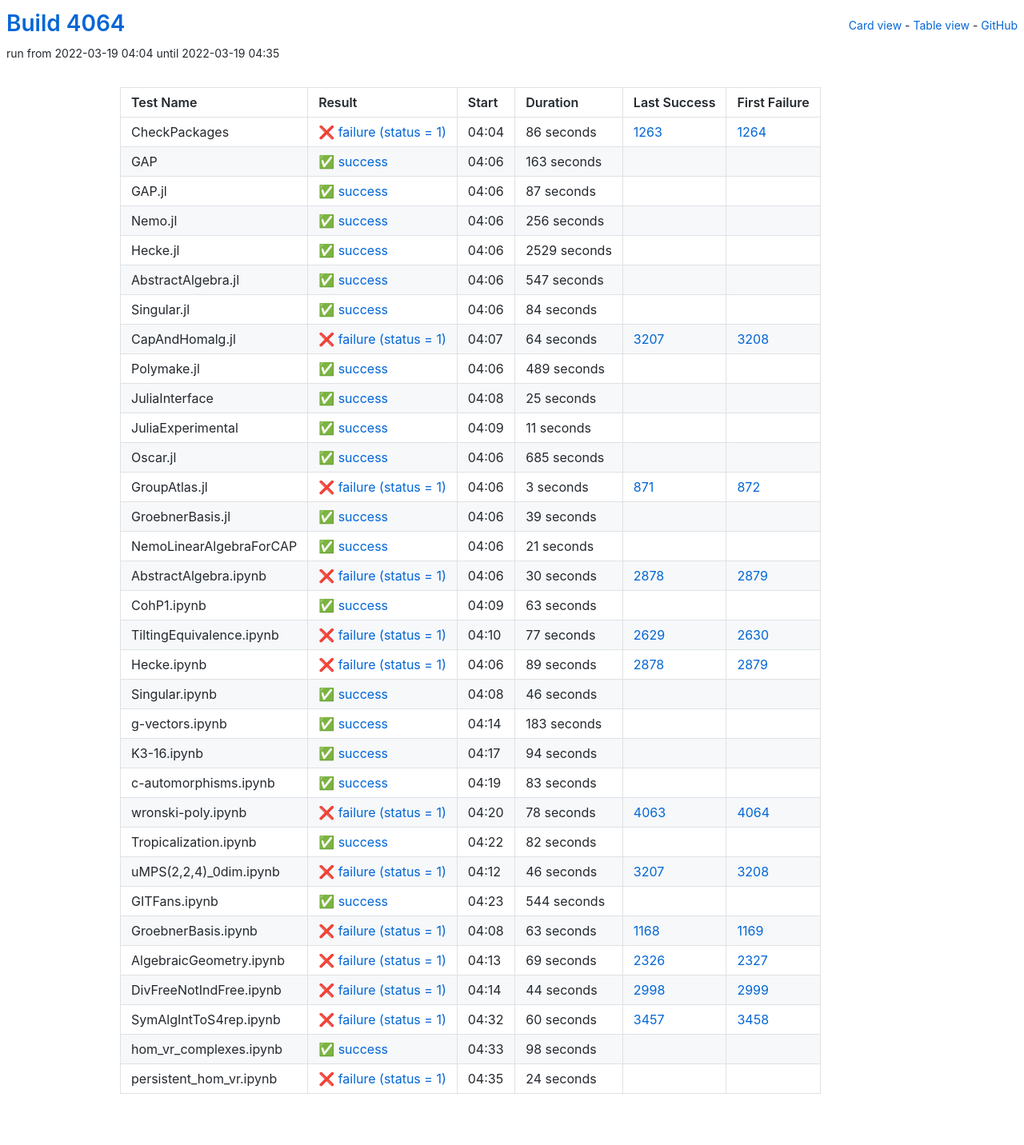
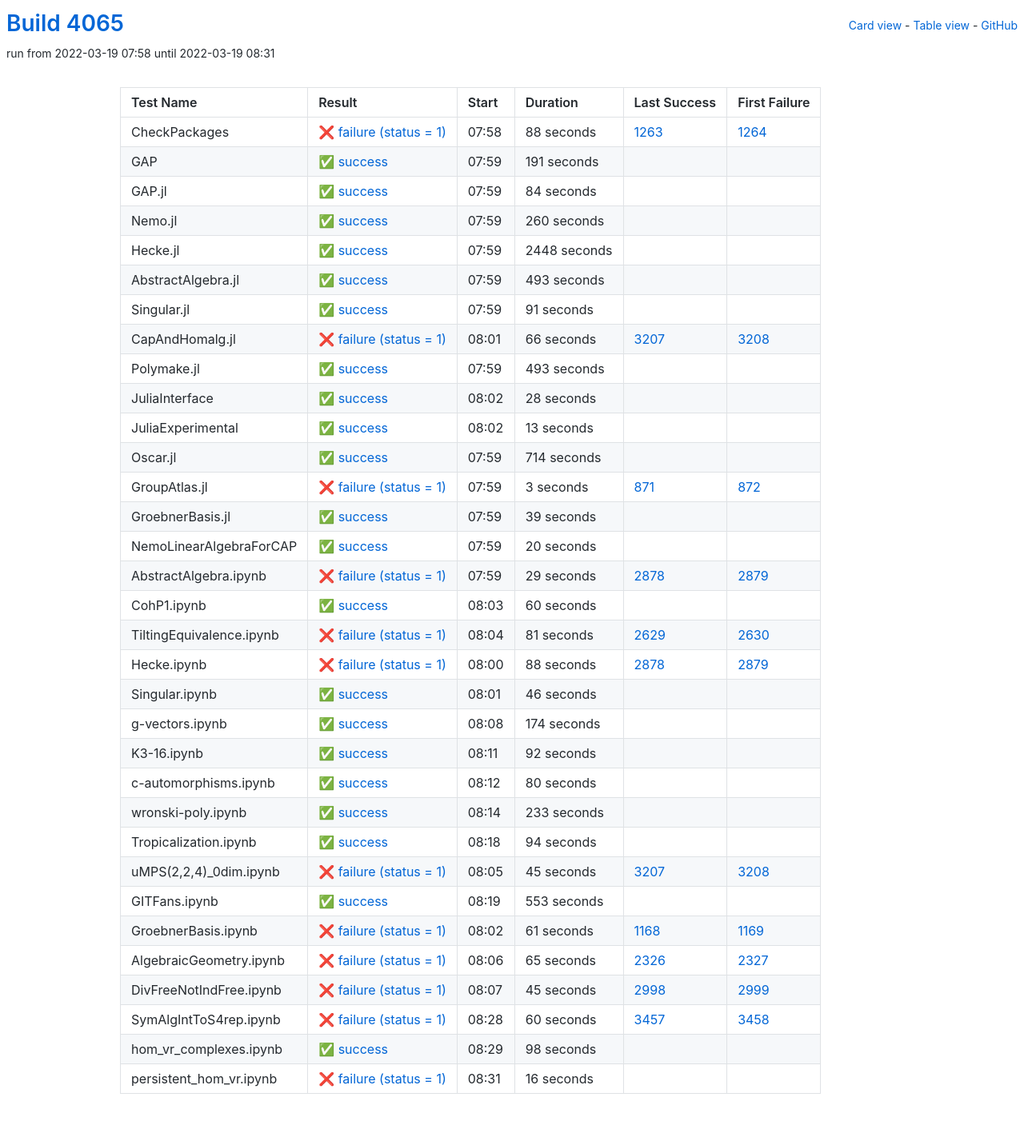
Before and after one commit to oscar-system/oscar-ci-status-stable, a Jekyll site: the page built from table.html, in a window 1280 px wide. Shown: the whole page at 80% size. Built offline with Jekyll 4.4.1, drawn with Linux system fonts in a browser that asks for light colours.

Commit message:
Build #4065

```diff
--- a/_data/ci.yml
+++ b/_data/ci.yml
@@ -1,6 +1,6 @@
 ---
-build: 4064
-build_url: https://oscarci.mathematik.uni-kl.de/job/oscar-stable/4064/
+build: 4065
+build_url: https://oscarci.mathematik.uni-kl.de/job/oscar-stable/4065/
 job: oscar-stable
 organization: oscar-system
 repo: oscar-ci-status-stable
@@ -8,80 +8,32 @@ repourl: https://github.com/oscar-system/oscar-ci-status-stable
 tests:
 - name: CheckPackages
   id: checkpackages
-  log: https://oscarci.mathematik.uni-kl.de/job/oscar-stable/4064/artifact/logs/build-4064/CheckPackages.log
-  start: 2022-03-19 04:04
+  log: https://oscarci.mathematik.uni-kl.de/job/oscar-stable/4065/artifact/logs/build-4065/CheckPackages.log
+  start: 2022-03-19 07:58
   success: false
   exitcode: 1
   status: failure
-  duration: 86
+  duration: 88
   last_success: 1263
   last_success_url: https://oscarci.mathematik.uni-kl.de/job/oscar-stable/1263/
   first_failure: 1264
   first_failure_url: https://oscarci.mathematik.uni-kl.de/job/oscar-stable/1264/
 - name: GAP
   id: gap
-  log: https://oscarci.mathematik.uni-kl.de/job/oscar-stable/4064/artifact/logs/build-4064/GAP.log
-  start: 2022-03-19 04:06
+  log: https://oscarci.mathematik.uni-kl.de/job/oscar-stable/4065/artifact/logs/build-4065/GAP.log
+  start: 2022-03-19 07:59
   success: true
   exitcode: 0
   status: success
-  duration: 163
+  duration: 191
   last_success: false
   last_success_url:
   first_failure: false
   first_failure_url:
 - name: GAP.jl
   id: gap-jl
-  log: https://oscarci.mathematik.uni-kl.de/job/oscar-stable/4064/artifact/logs/build-4064/GAP.jl.log
-  start: 2022-03-19 04:06
-  success: true
-  exitcode: 0
-  status: success
-  duration: 87
-  last_success: false
-  last_success_url:
-  first_failure: false
-  first_failure_url:
-- name: Nemo.jl
-  id: nemo-jl
-  log: https://oscarci.mathematik.uni-kl.de/job/oscar-stable/4064/artifact/logs/build-4064/Nemo.jl.log
-  start: 2022-03-19 04:06
-  success: true
-  exitcode: 0
-  status: success
-  duration: 256
-  last_success: false
-  last_success_url:
-  first_failure: false
-  first_failure_url:
-- name: Hecke.jl
-  id: hecke-jl
-  log: https://oscarci.mathematik.uni-kl.de/job/oscar-stable/4064/artifact/logs/build-4064/Hecke.jl.log
-  start: 2022-03-19 04:06
-  success: true
-  exitcode: 0
-  status: success
-  duration: 2529
-  last_success: false
-  last_success_url:
-  first_failure: false
-  first_failure_url:
-- name: AbstractAlgebra.jl
-  id: abstractalgebra-jl
-  log: https://oscarci.mathematik.uni-kl.de/job/oscar-stable/4064/artifact/logs/build-4064/AbstractAlgebra.jl.log
-  start: 2022-03-19 04:06
-  success: true
-  exitcode: 0
-  status: success
-  duration: 547
-  last_success: false
-  last_success_url:
-  first_failure: false
-  first_failure_url:
-- name: Singular.jl
-  id: singular-jl
-  log: https://oscarci.mathematik.uni-kl.de/job/oscar-stable/4064/artifact/logs/build-4064/Singular.jl.log
-  start: 2022-03-19 04:06
+  log: https://oscarci.mathematik.uni-kl.de/job/oscar-stable/4065/artifact/logs/build-4065/GAP.jl.log
+  start: 2022-03-19 07:59
   success: true
   exitcode: 0
   status: success
@@ -90,70 +42,118 @@ tests:
   last_success_url:
   first_failure: false
   first_failure_url:
+- name: Nemo.jl
+  id: nemo-jl
+  log: https://oscarci.mathematik.uni-kl.de/job/oscar-stable/4065/artifact/logs/build-4065/Nemo.jl.log
+  start: 2022-03-19 07:59
+  success: true
+  exitcode: 0
+  status: success
+  duration: 260
+  last_success: false
+  last_success_url:
+  first_failure: false
+  first_failure_url:
+- name: Hecke.jl
+  id: hecke-jl
+  log: https://oscarci.mathematik.uni-kl.de/job/oscar-stable/4065/artifact/logs/build-4065/Hecke.jl.log
+  start: 2022-03-19 07:59
+  success: true
+  exitcode: 0
+  status: success
+  duration: 2448
+  last_success: false
+  last_success_url:
+  first_failure: false
+  first_failure_url:
+- name: AbstractAlgebra.jl
+  id: abstractalgebra-jl
+  log: https://oscarci.mathematik.uni-kl.de/job/oscar-stable/4065/artifact/logs/build-4065/AbstractAlgebra.jl.log
+  start: 2022-03-19 07:59
+  success: true
+  exitcode: 0
+  status: success
+  duration: 493
+  last_success: false
+  last_success_url:
+  first_failure: false
+  first_failure_url:
+- name: Singular.jl
+  id: singular-jl
+  log: https://oscarci.mathematik.uni-kl.de/job/oscar-stable/4065/artifact/logs/build-4065/Singular.jl.log
+  start: 2022-03-19 07:59
+  success: true
+  exitcode: 0
+  status: success
+  duration: 91
+  last_success: false
+  last_success_url:
+  first_failure: false
+  first_failure_url:
 - name: CapAndHomalg.jl
   id: capandhomalg-jl
-  log: https://oscarci.mathematik.uni-kl.de/job/oscar-stable/4064/artifact/logs/build-4064/CapAndHomalg.jl.log
-  start: 2022-03-19 04:07
+  log: https://oscarci.mathematik.uni-kl.de/job/oscar-stable/4065/artifact/logs/build-4065/CapAndHomalg.jl.log
+  start: 2022-03-19 08:01
   success: false
   exitcode: 1
   status: failure
-  duration: 64
+  duration: 66
   last_success: 3207
   last_success_url: https://oscarci.mathematik.uni-kl.de/job/oscar-stable/3207/
   first_failure: 3208
   first_failure_url: https://oscarci.mathematik.uni-kl.de/job/oscar-stable/3208/
 - name: Polymake.jl
   id: polymake-jl
-  log: https://oscarci.mathematik.uni-kl.de/job/oscar-stable/4064/artifact/logs/build-4064/Polymake.jl.log
-  start: 2022-03-19 04:06
+  log: https://oscarci.mathematik.uni-kl.de/job/oscar-stable/4065/artifact/logs/build-4065/Polymake.jl.log
+  start: 2022-03-19 07:59
   success: true
   exitcode: 0
   status: success
-  duration: 489
+  duration: 493
   last_success: false
   last_success_url:
   first_failure: false
   first_failure_url:
 - name: JuliaInterface
   id: juliainterface
-  log: https://oscarci.mathematik.uni-kl.de/job/oscar-stable/4064/artifact/logs/build-4064/JuliaInterface.log
-  start: 2022-03-19 04:08
+  log: https://oscarci.mathematik.uni-kl.de/job/oscar-stable/4065/artifact/logs/build-4065/JuliaInterface.log
+  start: 2022-03-19 08:02
   success: true
   exitcode: 0
   status: success
-  duration: 25
+  duration: 28
   last_success: false
   last_success_url:
   first_failure: false
   first_failure_url:
 - name: JuliaExperimental
   id: juliaexperimental
-  log: https://oscarci.mathematik.uni-kl.de/job/oscar-stable/4064/artifact/logs/build-4064/JuliaExperimental.log
-  start: 2022-03-19 04:09
+  log: https://oscarci.mathematik.uni-kl.de/job/oscar-stable/4065/artifact/logs/build-4065/JuliaExperimental.log
+  start: 2022-03-19 08:02
   success: true
   exitcode: 0
   status: success
-  duration: 11
+  duration: 13
   last_success: false
   last_success_url:
   first_failure: false
   first_failure_url:
 - name: Oscar.jl
   id: oscar-jl
-  log: https://oscarci.mathematik.uni-kl.de/job/oscar-stable/4064/artifact/logs/build-4064/Oscar.jl.log
-  start: 2022-03-19 04:06
+  log: https://oscarci.mathematik.uni-kl.de/job/oscar-stable/4065/artifact/logs/build-4065/Oscar.jl.log
+  start: 2022-03-19 07:59
   success: true
   exitcode: 0
   status: success
-  duration: 685
+  duration: 714
   last_success: false
   last_success_url:
   first_failure: false
   first_failure_url:
 - name: GroupAtlas.jl
   id: groupatlas-jl
-  log: https://oscarci.mathematik.uni-kl.de/job/oscar-stable/4064/artifact/logs/build-4064/GroupAtlas.jl.log
-  start: 2022-03-19 04:06
+  log: https://oscarci.mathematik.uni-kl.de/job/oscar-stable/4065/artifact/logs/build-4065/GroupAtlas.jl.log
+  start: 2022-03-19 07:59
   success: false
   exitcode: 1
   status: failure
@@ -164,8 +164,8 @@ tests:
   first_failure_url: https://oscarci.mathematik.uni-kl.de/job/oscar-stable/872/
 - name: GroebnerBasis.jl
   id: groebnerbasis-jl
-  log: https://oscarci.mathematik.uni-kl.de/job/oscar-stable/4064/artifact/logs/build-4064/GroebnerBasis.jl.log
-  start: 2022-03-19 04:06
+  log: https://oscarci.mathematik.uni-kl.de/job/oscar-stable/4065/artifact/logs/build-4065/GroebnerBasis.jl.log
+  start: 2022-03-19 07:59
   success: true
   exitcode: 0
   status: success
@@ -176,68 +176,68 @@ tests:
   first_failure_url:
 - name: NemoLinearAlgebraForCAP
   id: nemolinearalgebraforcap
-  log: https://oscarci.mathematik.uni-kl.de/job/oscar-stable/4064/artifact/logs/build-4064/NemoLinearAlgebraForCAP.log
-  start: 2022-03-19 04:06
+  log: https://oscarci.mathematik.uni-kl.de/job/oscar-stable/4065/artifact/logs/build-4065/NemoLinearAlgebraForCAP.log
+  start: 2022-03-19 07:59
   success: true
   exitcode: 0
   status: success
-  duration: 21
+  duration: 20
   last_success: false
   last_success_url:
   first_failure: false
   first_failure_url:
 - name: AbstractAlgebra.ipynb
   id: abstractalgebra-ipynb
-  log: https://oscarci.mathematik.uni-kl.de/job/oscar-stable/4064/artifact/logs/build-4064/AbstractAlgebra.ipynb.log
-  start: 2022-03-19 04:06
+  log: https://oscarci.mathematik.uni-kl.de/job/oscar-stable/4065/artifact/logs/build-4065/AbstractAlgebra.ipynb.log
+  start: 2022-03-19 07:59
   success: false
   exitcode: 1
   status: failure
-  duration: 30
+  duration: 29
   last_success: 2878
   last_success_url: https://oscarci.mathematik.uni-kl.de/job/oscar-stable/2878/
   first_failure: 2879
   first_failure_url: https://oscarci.mathematik.uni-kl.de/job/oscar-stable/2879/
 - name: CohP1.ipynb
   id: cohp1-ipynb
-  log: https://oscarci.mathematik.uni-kl.de/job/oscar-stable/4064/artifact/logs/build-4064/CohP1.ipynb.log
-  start: 2022-03-19 04:09
+  log: https://oscarci.mathematik.uni-kl.de/job/oscar-stable/4065/artifact/logs/build-4065/CohP1.ipynb.log
+  start: 2022-03-19 08:03
   success: true
   exitcode: 0
   status: success
-  duration: 63
+  duration: 60
   last_success: false
   last_success_url:
   first_failure: false
   first_failure_url:
 - name: TiltingEquivalence.ipynb
   id: tiltingequivalence-ipynb
-  log: https://oscarci.mathematik.uni-kl.de/job/oscar-stable/4064/artifact/logs/build-4064/TiltingEquivalence.ipynb.log
-  start: 2022-03-19 04:10
+  log: https://oscarci.mathematik.uni-kl.de/job/oscar-stable/4065/artifact/logs/build-4065/TiltingEquivalence.ipynb.log
+  start: 2022-03-19 08:04
   success: false
   exitcode: 1
   status: failure
-  duration: 77
+  duration: 81
   last_success: 2629
   last_success_url: https://oscarci.mathematik.uni-kl.de/job/oscar-stable/2629/
   first_failure: 2630
   first_failure_url: https://oscarci.mathematik.uni-kl.de/job/oscar-stable/2630/
 - name: Hecke.ipynb
   id: hecke-ipynb
-  log: https://oscarci.mathematik.uni-kl.de/job/oscar-stable/4064/artifact/logs/build-4064/Hecke.ipynb.log
-  start: 2022-03-19 04:06
+  log: https://oscarci.mathematik.uni-kl.de/job/oscar-stable/4065/artifact/logs/build-4065/Hecke.ipynb.log
+  start: 2022-03-19 08:00
   success: false
   exitcode: 1
   status: failure
-  duration: 89
+  duration: 88
   last_success: 2878
   last_success_url: https://oscarci.mathematik.uni-kl.de/job/oscar-stable/2878/
   first_failure: 2879
   first_failure_url: https://oscarci.mathematik.uni-kl.de/job/oscar-stable/2879/
 - name: Singular.ipynb
   id: singular-ipynb
-  log: https://oscarci.mathematik.uni-kl.de/job/oscar-stable/4064/artifact/logs/build-4064/Singular.ipynb.log
-  start: 2022-03-19 04:08
+  log: https://oscarci.mathematik.uni-kl.de/job/oscar-stable/4065/artifact/logs/build-4065/Singular.ipynb.log
+  start: 2022-03-19 08:01
   success: true
   exitcode: 0
   status: success
@@ -248,20 +248,56 @@ tests:
   first_failure_url:
 - name: g-vectors.ipynb
   id: g-vectors-ipynb
-  log: https://oscarci.mathematik.uni-kl.de/job/oscar-stable/4064/artifact/logs/build-4064/g-vectors.ipynb.log
-  start: 2022-03-19 04:14
+  log: https://oscarci.mathematik.uni-kl.de/job/oscar-stable/4065/artifact/logs/build-4065/g-vectors.ipynb.log
+  start: 2022-03-19 08:08
   success: true
   exitcode: 0
   status: success
-  duration: 183
+  duration: 174
   last_success: false
   last_success_url:
   first_failure: false
   first_failure_url:
 - name: K3-16.ipynb
   id: k3-16-ipynb
-  log: https://oscarci.mathematik.uni-kl.de/job/oscar-stable/4064/artifact/logs/build-4064/K3-16.ipynb.log
-  start: 2022-03-19 04:17
+  log: https://oscarci.mathematik.uni-kl.de/job/oscar-stable/4065/artifact/logs/build-4065/K3-16.ipynb.log
+  start: 2022-03-19 08:11
+  success: true
+  exitcode: 0
+  status: success
+  duration: 92
+  last_success: false
+  last_success_url:
+  first_failure: false
+  first_failure_url:
+- name: c-automorphisms.ipynb
+  id: c-automorphisms-ipynb
+  log: https://oscarci.mathematik.uni-kl.de/job/oscar-stable/4065/artifact/logs/build-4065/c-automorphisms.ipynb.log
+  start: 2022-03-19 08:12
+  success: true
+  exitcode: 0
+  status: success
+  duration: 80
+  last_success: false
+  last_success_url:
+  first_failure: false
+  first_failure_url:
+- name: wronski-poly.ipynb
+  id: wronski-poly-ipynb
+  log: https://oscarci.mathematik.uni-kl.de/job/oscar-stable/4065/artifact/logs/build-4065/wronski-poly.ipynb.log
+  start: 2022-03-19 08:14
+  success: true
+  exitcode: 0
+  status: success
+  duration: 233
+  last_success: false
+  last_success_url:
+  first_failure: false
+  first_failure_url:
+- name: Tropicalization.ipynb
+  id: tropicalization-ipynb
+  log: https://oscarci.mathematik.uni-kl.de/job/oscar-stable/4065/artifact/logs/build-4065/Tropicalization.ipynb.log
+  start: 2022-03-19 08:18
   success: true
   exitcode: 0
   status: success
@@ -270,106 +306,70 @@ tests:
   last_success_url:
   first_failure: false
   first_failure_url:
-- name: c-automorphisms.ipynb
-  id: c-automorphisms-ipynb
-  log: https://oscarci.mathematik.uni-kl.de/job/oscar-stable/4064/artifact/logs/build-4064/c-automorphisms.ipynb.log
-  start: 2022-03-19 04:19
-  success: true
-  exitcode: 0
-  status: success
-  duration: 83
-  last_success: false
-  last_success_url:
-  first_failure: false
-  first_failure_url:
-- name: wronski-poly.ipynb
-  id: wronski-poly-ipynb
-  log: https://oscarci.mathematik.uni-kl.de/job/oscar-stable/4064/artifact/logs/build-4064/wronski-poly.ipynb.log
-  start: 2022-03-19 04:20
+- name: uMPS(2,2,4)_0dim.ipynb
+  id: umps-2-2-4-0dim-ipynb
+  log: https://oscarci.mathematik.uni-kl.de/job/oscar-stable/4065/artifact/logs/build-4065/uMPS-2-2-4-_0dim.ipynb.log
+  start: 2022-03-19 08:05
   success: false
   exitcode: 1
   status: failure
-  duration: 78
-  last_success: 4063
-  last_success_url: https://oscarci.mathematik.uni-kl.de/job/oscar-stable/4063/
-  first_failure: 4064
-  first_failure_url: https://oscarci.mathematik.uni-kl.de/job/oscar-stable/4064/
-- name: Tropicalization.ipynb
-  id: tropicalization-ipynb
-  log: https://oscarci.mathematik.uni-kl.de/job/oscar-stable/4064/artifact/logs/build-4064/Tropicalization.ipynb.log
-  start: 2022-03-19 04:22
-  success: true
-  exitcode: 0
-  status: success
-  duration: 82
-  last_success: false
-  last_success_url:
-  first_failure: false
-  first_failure_url:
-- name: uMPS(2,2,4)_0dim.ipynb
-  id: umps-2-2-4-0dim-ipynb
-  log: https://oscarci.mathematik.uni-kl.de/job/oscar-stable/4064/artifact/logs/build-4064/uMPS-2-2-4-_0dim.ipynb.log
-  start: 2022-03-19 04:12
-  success: false
-  exitcode: 1
-  status: failure
-  duration: 46
+  duration: 45
   last_success: 3207
   last_success_url: https://oscarci.mathematik.uni-kl.de/job/oscar-stable/3207/
   first_failure: 3208
   first_failure_url: https://oscarci.mathematik.uni-kl.de/job/oscar-stable/3208/
 - name: GITFans.ipynb
   id: gitfans-ipynb
-  log: https://oscarci.mathematik.uni-kl.de/job/oscar-stable/4064/artifact/logs/build-4064/GITFans.ipynb.log
-  start: 2022-03-19 04:23
+  log: https://oscarci.mathematik.uni-kl.de/job/oscar-stable/4065/artifact/logs/build-4065/GITFans.ipynb.log
+  start: 2022-03-19 08:19
   success: true
   exitcode: 0
   status: success
-  duration: 544
+  duration: 553
   last_success: false
   last_success_url:
   first_failure: false
   first_failure_url:
 - name: GroebnerBasis.ipynb
   id: groebnerbasis-ipynb
-  log: https://oscarci.mathematik.uni-kl.de/job/oscar-stable/4064/artifact/logs/build-4064/GroebnerBasis.ipynb.log
-  start: 2022-03-19 04:08
+  log: https://oscarci.mathematik.uni-kl.de/job/oscar-stable/4065/artifact/logs/build-4065/GroebnerBasis.ipynb.log
+  start: 2022-03-19 08:02
   success: false
   exitcode: 1
   status: failure
-  duration: 63
+  duration: 61
   last_success: 1168
   last_success_url: https://oscarci.mathematik.uni-kl.de/job/oscar-stable/1168/
   first_failure: 1169
   first_failure_url: https://oscarci.mathematik.uni-kl.de/job/oscar-stable/1169/
 - name: AlgebraicGeometry.ipynb
   id: algebraicgeometry-ipynb
-  log: https://oscarci.mathematik.uni-kl.de/job/oscar-stable/4064/artifact/logs/build-4064/AlgebraicGeometry.ipynb.log
-  start: 2022-03-19 04:13
+  log: https://oscarci.mathematik.uni-kl.de/job/oscar-stable/4065/artifact/logs/build-4065/AlgebraicGeometry.ipynb.log
+  start: 2022-03-19 08:06
   success: false
   exitcode: 1
   status: failure
-  duration: 69
+  duration: 65
   last_success: 2326
   last_success_url: https://oscarci.mathematik.uni-kl.de/job/oscar-stable/2326/
   first_failure: 2327
   first_failure_url: https://oscarci.mathematik.uni-kl.de/job/oscar-stable/2327/
 - name: DivFreeNotIndFree.ipynb
   id: divfreenotindfree-ipynb
-  log: https://oscarci.mathematik.uni-kl.de/job/oscar-stable/4064/artifact/logs/build-4064/DivFreeNotIndFree.ipynb.log
-  start: 2022-03-19 04:14
+  log: https://oscarci.mathematik.uni-kl.de/job/oscar-stable/4065/artifact/logs/build-4065/DivFreeNotIndFree.ipynb.log
+  start: 2022-03-19 08:07
   success: false
   exitcode: 1
   status: failure
-  duration: 44
+  duration: 45
   last_success: 2998
   last_success_url: https://oscarci.mathematik.uni-kl.de/job/oscar-stable/2998/
   first_failure: 2999
   first_failure_url: https://oscarci.mathematik.uni-kl.de/job/oscar-stable/2999/
 - name: SymAlgIntToS4rep.ipynb
   id: symalginttos4rep-ipynb
-  log: https://oscarci.mathematik.uni-kl.de/job/oscar-stable/4064/artifact/logs/build-4064/SymAlgIntToS4rep.ipynb.log
-  start: 2022-03-19 04:32
+  log: https://oscarci.mathematik.uni-kl.de/job/oscar-stable/4065/artifact/logs/build-4065/SymAlgIntToS4rep.ipynb.log
+  start: 2022-03-19 08:28
   success: false
   exitcode: 1
   status: failure
@@ -380,8 +380,8 @@ tests:
   first_failure_url: https://oscarci.mathematik.uni-kl.de/job/oscar-stable/3458/
 - name: hom_vr_complexes.ipynb
   id: hom-vr-complexes-ipynb
-  log: https://oscarci.mathematik.uni-kl.de/job/oscar-stable/4064/artifact/logs/build-4064/hom_vr_complexes.ipynb.log
-  start: 2022-03-19 04:33
+  log: https://oscarci.mathematik.uni-kl.de/job/oscar-stable/4065/artifact/logs/build-4065/hom_vr_complexes.ipynb.log
+  start: 2022-03-19 08:29
   success: true
   exitcode: 0
   status: success
@@ -392,12 +392,12 @@ tests:
   first_failure_url:
 - name: persistent_hom_vr.ipynb
   id: persistent-hom-vr-ipynb
-  log: https://oscarci.mathematik.uni-kl.de/job/oscar-stable/4064/artifact/logs/build-4064/persistent_hom_vr.ipynb.log
-  start: 2022-03-19 04:35
+  log: https://oscarci.mathematik.uni-kl.de/job/oscar-stable/4065/artifact/logs/build-4065/persistent_hom_vr.ipynb.log
+  start: 2022-03-19 08:31
   success: false
   exitcode: 1
   status: failure
-  duration: 24
+  duration: 16
   last_success: false
   last_success_url:
   first_failure: false
```
Also changed, not shown: README.md.
